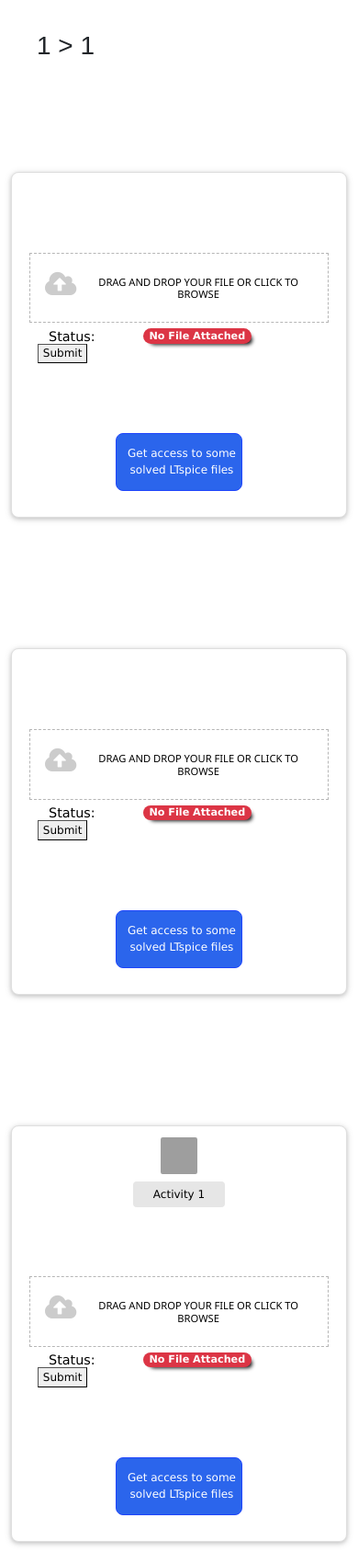
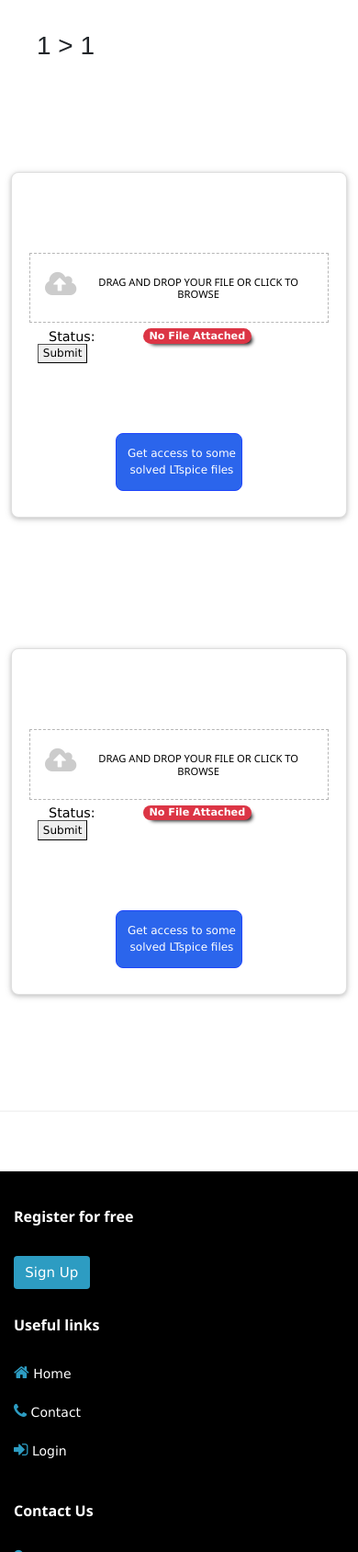
Before and after one commit to yrd123/tbcomp, a Django app: page /1/1/documents in a window 390 px wide. Shown: the part 62-1750 px from the top of the page at 92% size. Run offline with Django 3.2, Linux system fonts and the light colour scheme; a user stored in the database is signed in; data comes from the database, SQL or seed files in the repository; both versions use the stored data as it was after the commit; some libraries are stand-ins or nearby versions; grey boxes are pictures that could not be loaded.

Commit message:
documents page changes

```diff
--- a/tbcomp_app/models.py
+++ b/tbcomp_app/models.py
@@ -34,7 +34,7 @@ class Activity(models.Model):
     files = models.FileField(upload_to = 'activities', null = True, blank = True)
 
     def __str__(self):
-        return self.name
+        return self.name+"_"+self.topic.name
 
 class Document(models.Model):
     name = models.CharField(max_length = 50)
@@ -56,4 +56,4 @@ class StudentUpload(models.Model):
     name = models.CharField(max_length = 20)
 
     def __str__(self):
-        return self.name
+        return self.student.fullname+"_"+self.activity.topic.name+"_"+self.activity.name
--- a/templates/documents.html
+++ b/templates/documents.html
@@ -70,7 +70,7 @@
     <br>
     <br>
     <div class='container text-center'>
-        <h3 class="heading"> {{subject}} > {{topic}}</h3>
+        <h3 class="heading"><a href="{% url 'subjects' %}"><span> {{subject}} </span></a> > {{topic}}</h3>
     </div>
 
     <!--  1st row-->
@@ -156,7 +156,8 @@
                                     <div class="file-upload">
 
                                         <div class="image-upload-wrap1" id="wrap1">
-                                        <input class="file-upload-input1" id="file-upload-input-doc1" name="file-upload-input-doc1" type="file"
+                                            <input class="file-upload-input1" id="file-upload-input-doc1"
+                                                name="file-upload-input-doc1" type="file"
                                                 onchange="readURL1(this);checkFileUploadDoc1();"
                                                 accept="application/txt.application/pdf,application/doc">
                                             <div class="drag-text">
@@ -174,7 +175,8 @@
                                                 <div class="col-9">
                                                     <div class="row file-name-section">
                                                         <div class="col-8  m-auto">
-                                                        <span class="image-title1" id="imgtitle1">Uploaded Image</span>
+                                                            <span class="image-title1" id="imgtitle1">Uploaded
+                                                                Image</span>
                                                         </div>
                                                         <div class="col-4 image-title-wrap m-auto">
                                                             <button type="button" onclick="removeUpload1()"
@@ -303,7 +305,8 @@
                                     <div class="file-upload">
 
                                         <div class="image-upload-wrap2" id="wrap2">
-                                        <input class="file-upload-input2" id="file-upload-input-doc1" type="file" name="file-upload-input-doc1"
+                                            <input class="file-upload-input2" id="file-upload-input-doc1" type="file"
+                                                name="file-upload-input-doc1"
                                                 onchange="readURL2(this);checkFileUploadDoc2();"
                                                 accept="application/txt.application/pdf,application/doc">
                                             <div class="drag-text">
@@ -321,7 +324,8 @@
                                                 <div class="col-9">
                                                     <div class="row file-name-section">
                                                         <div class="col-8  m-auto">
-                                                        <span class="image-title2" id="imgtitle2">Uploaded Image</span>
+                                                            <span class="image-title2" id="imgtitle2">Uploaded
+                                                                Image</span>
                                                         </div>
                                                         <div class="col-4 image-title-wrap m-auto">
                                                             <button type="button" onclick="removeUpload2()"
@@ -419,94 +423,9 @@
             </div>
         </div>
         <!-- 1st row -->
-        <br>
-        <br>
-        <div class="activitydiv">
-            <div class="container cont1">
-                <div class="row row2">
-                    <!--Activity pdf starts-->
-                    <div class="column col-xl-3 col-l-3 col-md-3 col-sm-12 col-xs-12  column1 activity "
-                        onclick="window.location='#';">
-                        <div class="card card1">
-                            <a href="#">
-                                <img class="card-img" src="../../media/images/documents-page/pdf.png">
-                            </a>
-                            <button id="btn1">Activity 1</button>
     </div>
     </div>
-                    <!--Activity pdf ends-->
-                    <div class="column col-xl-1 col-l-1 col-md-1"></div>
-                    <!-- upload setion starts -->
-                    <div class="column col-xl-4 col-l-4 col-md-4 col-sm-12 col-xs-12">
-                        <div class="row">
-                            <div class="col-12">
-                                <div class="file-upload">
-
-                                    <div class="image-upload-wrap3" id="wrap3">
-                                        <input class="file-upload-input3" id="file-upload-input-doc1" type="file" name="file-upload-input-doc1"
-                                            onchange="readURL3(this);checkFileUploadDoc3();"
-                                            accept="application/txt.application/pdf,application/doc">
-                                        <div class="drag-text">
-                                            <div class="upload-icon mt-4">
-                                                <i class="fa fa-cloud-upload"></i>
-                                            </div>
-                                            <h6 class="dragdrop">Drag and drop your file or Click to Browse</h6>
-                                        </div>
-                                    </div>
-                                    <div class="file-upload-content3" id="file-content3">
-                                        <!--<img class="file-upload-image" src="#" alt="your image" />-->
-                                        <div class="row no-gutters">
-                                            <div class="col-3 file-doc-icon m-auto">
-                                                <i class="fa fa-file"></i>
-                                            </div>
-                                            <div class="col-9">
-                                                <div class="row file-name-section">
-                                                    <div class="col-8  m-auto">
-                                                        <span class="image-title3" id="imgtitle3">Uploaded Image</span>
-                                                    </div>
-                                                    <div class="col-4 image-title-wrap m-auto">
-                                                        <button type="button" onclick="removeUpload3()"
-                                                            class="remove-image">
-                                                            <i class="fa fa-times"></i>
-                                                        </button>
-                                                    </div>
-                                                </div>
-                                            </div>
-                                        </div>
-                                    </div>
-                                </div>
-                            </div>
-                        </div>
-                        <div class="row status-section">
-                            <div class="col-4 status-text">
-                                Status:
-                            </div>
-                            <div class="col-8 status-badge">
-                                <span class="badge badge-pill badge-danger" id="status-danger-badge3">No File
-                                    Attached</span>
-                            </div>
-                            <button class="submitButton" type="submit">Submit</button>
-                        </div>
-                    </div>
-                    <!-- upload setion ends-->
-                    <div class="column col-xl-1 col-l-1 col-md-1"></div>
-                    <!-- Example section starts-->
-                    <div
-                        class="column col-xl-3 col-l-3 col-md-3 col-sm-12 col-xs-12 offset-* column1 activity text-center">
-                        <button type="button" id="btn2">
-                            <p>
-                                Get access to some
-                                <br>
-                                solved LTspice files
-                            </p>
-                        </button>
-                    </div>
-                </div>
-                <!-- example section ends -->
-            </div>
-        </div>
-    </div>
-    </div>
+    <hr><br>
     <br>
     <!--footerr-->
 
```
Also changed, not shown: db.sqlite3, media/uploads/spam.csv (added). Lines whose indentation alone changed are shown as unchanged.
